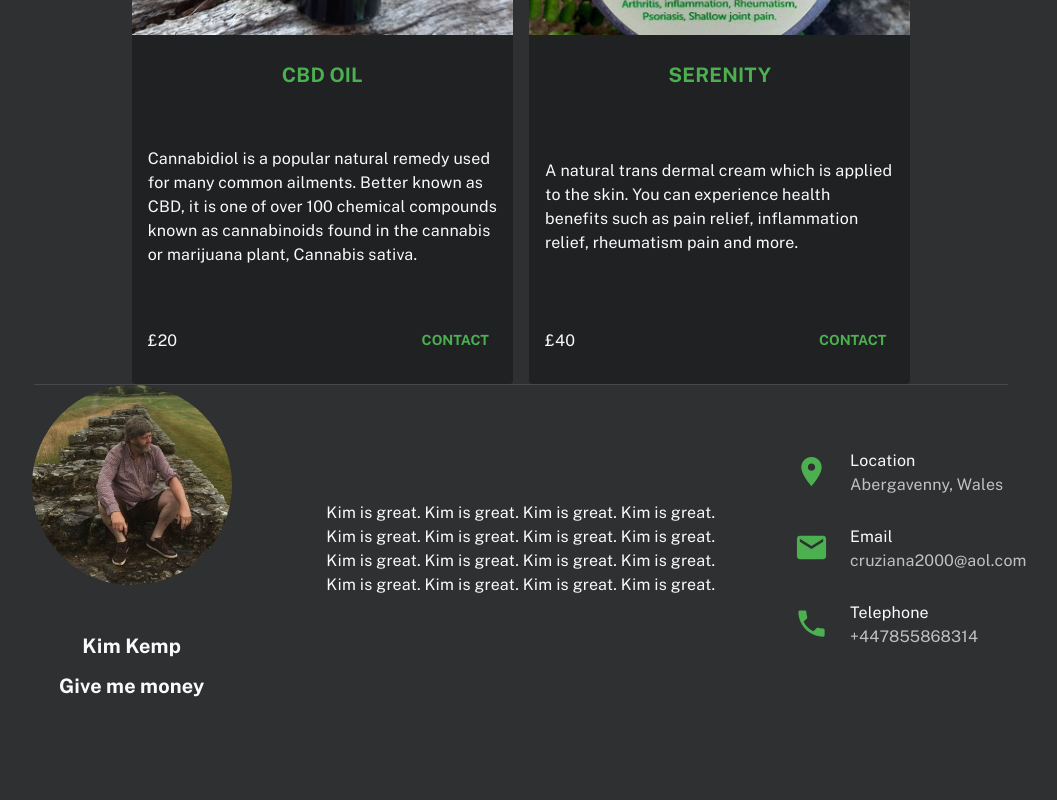
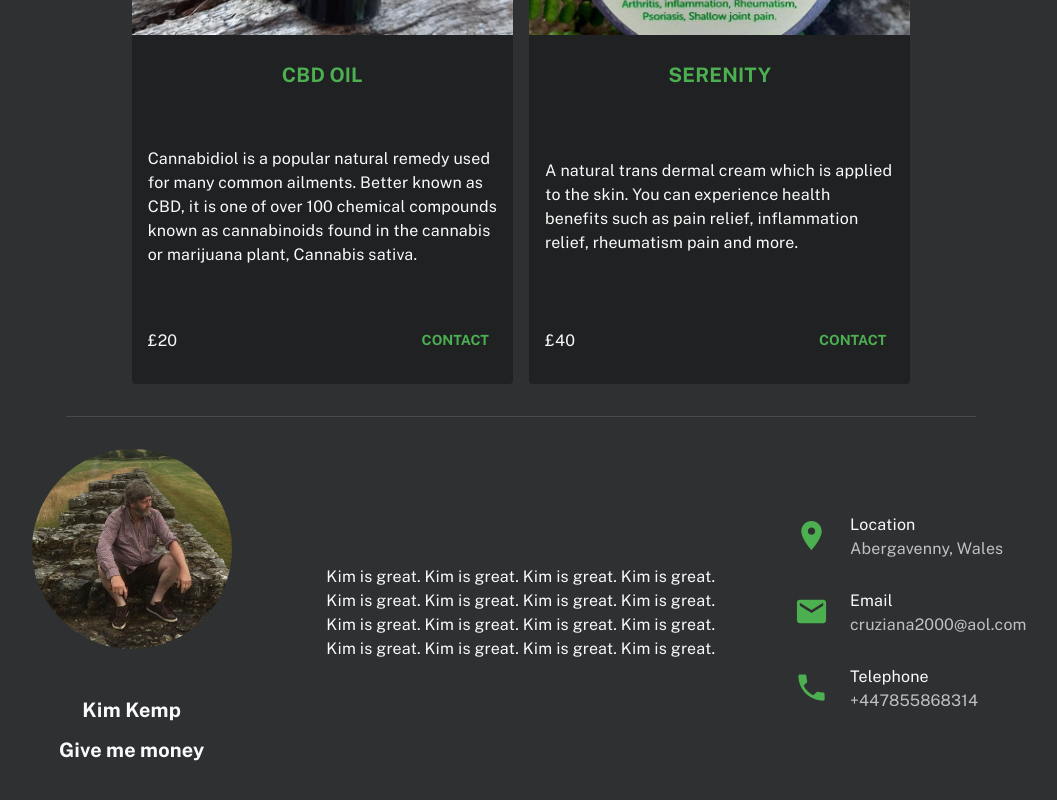
Before and after one commit to SnakeyHips/blackmountain_app, a React (Create React App) app: page / in a window 1280 px wide. Shown: the part 1531-2331 px from the top of the page, without its empty margins (119-1176 px from the left). Before the commit the page ends 2297 px from the top, so only its background shows below. Built offline with nearby package versions, Linux system fonts and the light colour scheme.

Commit message:
divider margins

```diff
--- a/src/components/Pages/Home.tsx
+++ b/src/components/Pages/Home.tsx
@@ -96,7 +96,6 @@ export default function Home() {
                       image={product.image}
                       title={product.name}
                     />
-
                     <Grid
                       container
                       direction="column"
--- a/src/styles/styles-base.ts
+++ b/src/styles/styles-base.ts
@@ -131,7 +131,7 @@ const useStylesBase = makeStyles((theme: Theme) =>
       borderRadius: "50%"
     },
     divider: {
-      margin: theme.spacing(4)
+      margin: `${theme.spacing(4)}px !important`
     },
     expansionSummary: {
       fontWeight: 700,
```
